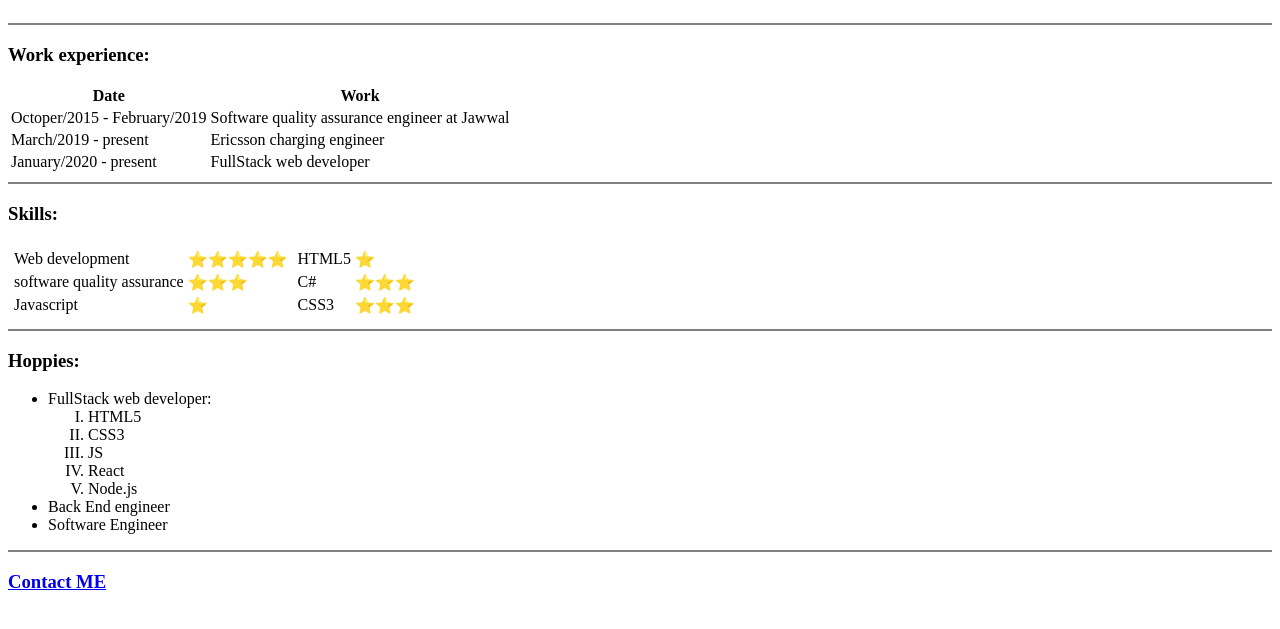
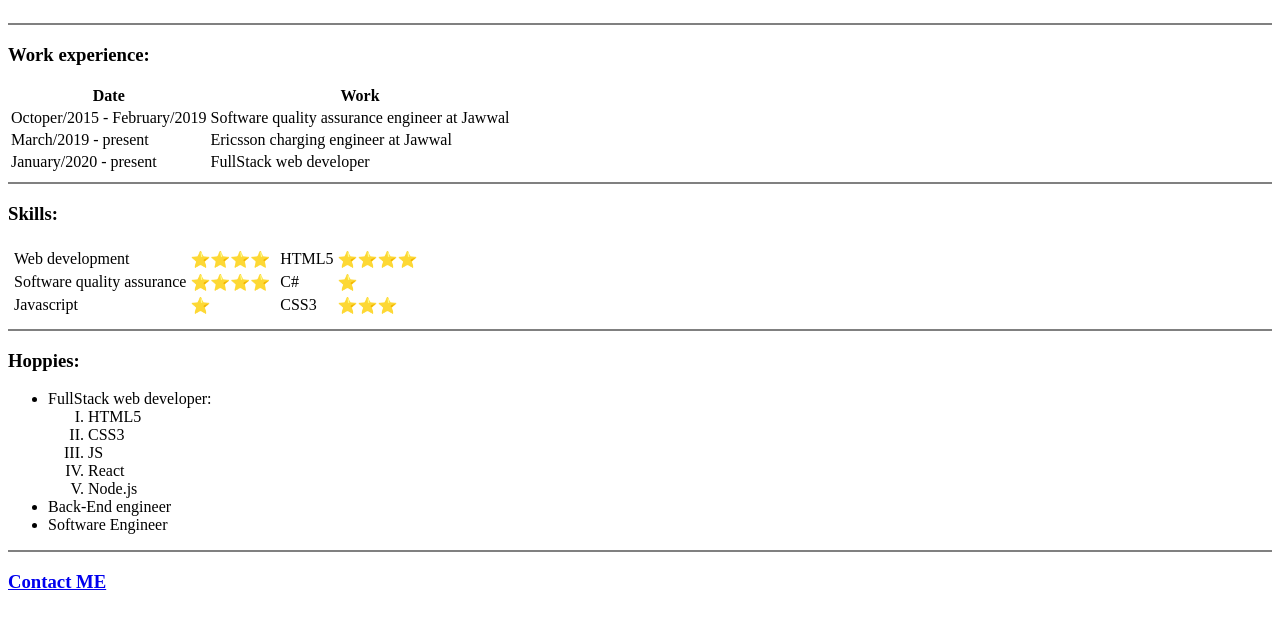
Before and after one commit to AnasNoierat/PersonalSiteV1.0, a plain HTML site: page index.html in a window 1280 px wide. Shown: the part 171-800 px from the top of the page. Drawn offline with Linux system fonts and the light colour scheme.

Commit message:
Commitv0.5

```diff
--- a/index.html
+++ b/index.html
@@ -36,7 +36,7 @@
     </tr>
     <tr>
       <td>March/2019 - present</td>
-      <td>Ericsson charging engineer</td>
+      <td>Ericsson charging engineer at Jawwal</td>
     </tr>
     <tr>
       <td>January/2020 - present</td>
@@ -53,11 +53,11 @@
         <table>
           <tr>
             <td>Web development</td>
-            <td>⭐⭐⭐⭐⭐</td>
+            <td>⭐⭐⭐⭐</td>
           </tr>
           <tr>
-            <td>software quality assurance</td>
-            <td>⭐⭐⭐</td>
+            <td>Software quality assurance</td>
+            <td>⭐⭐⭐⭐</td>
           </tr>
           <tr>
             <td>Javascript</td>
@@ -71,11 +71,11 @@
         <table>
           <tr>
             <td>HTML5</td>
-            <td>⭐</td>
+            <td>⭐⭐⭐⭐</td>
           </tr>
           <tr>
             <td>C#</td>
-            <td>⭐⭐⭐</td>
+            <td>⭐</td>
           </tr>
           <tr>
             <td>CSS3</td>
@@ -97,13 +97,13 @@
       <li>React</li>
       <li>Node.js</li>
     </ol>
-    <li>Back End engineer</li>
+    <li>Back-End engineer</li>
     <li>Software Engineer</li>
   </ul>
 
   <hr size='2' noshade>
 
-  <a href="contactme.html" target="_self">
+  <a href="contactme.html" target="_parent">
     <h3>Contact ME</h3>
   </a>
 
```
Also changed, not shown: contactme.html (+3 -3 lines).
